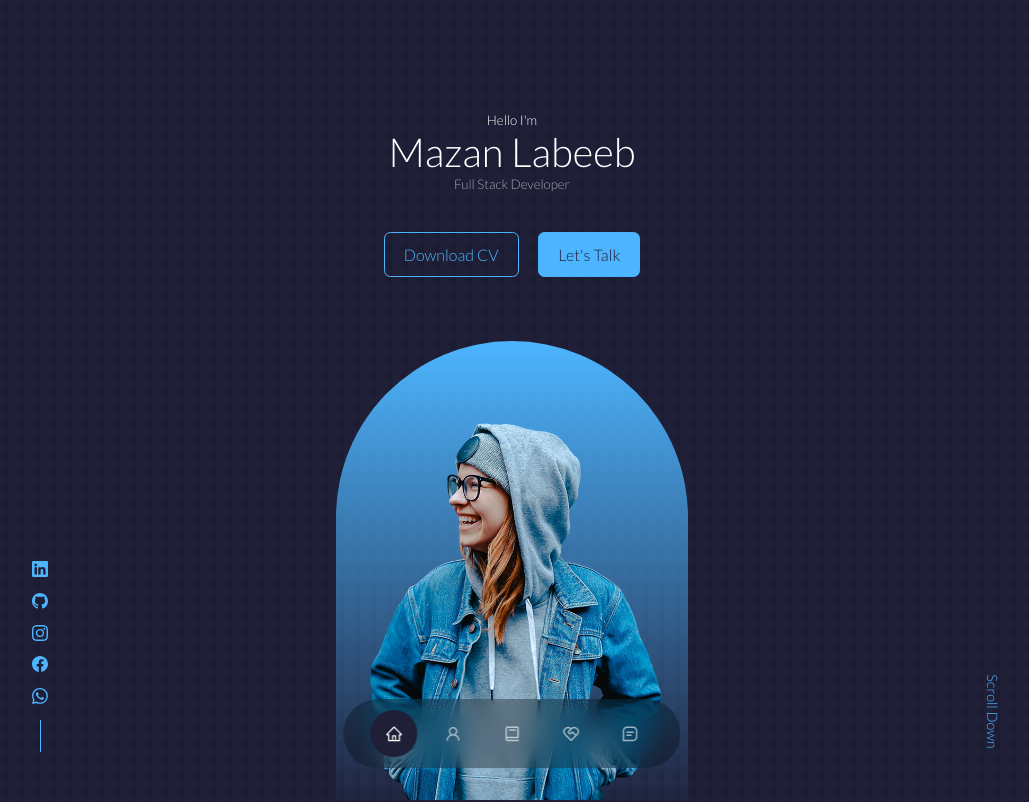
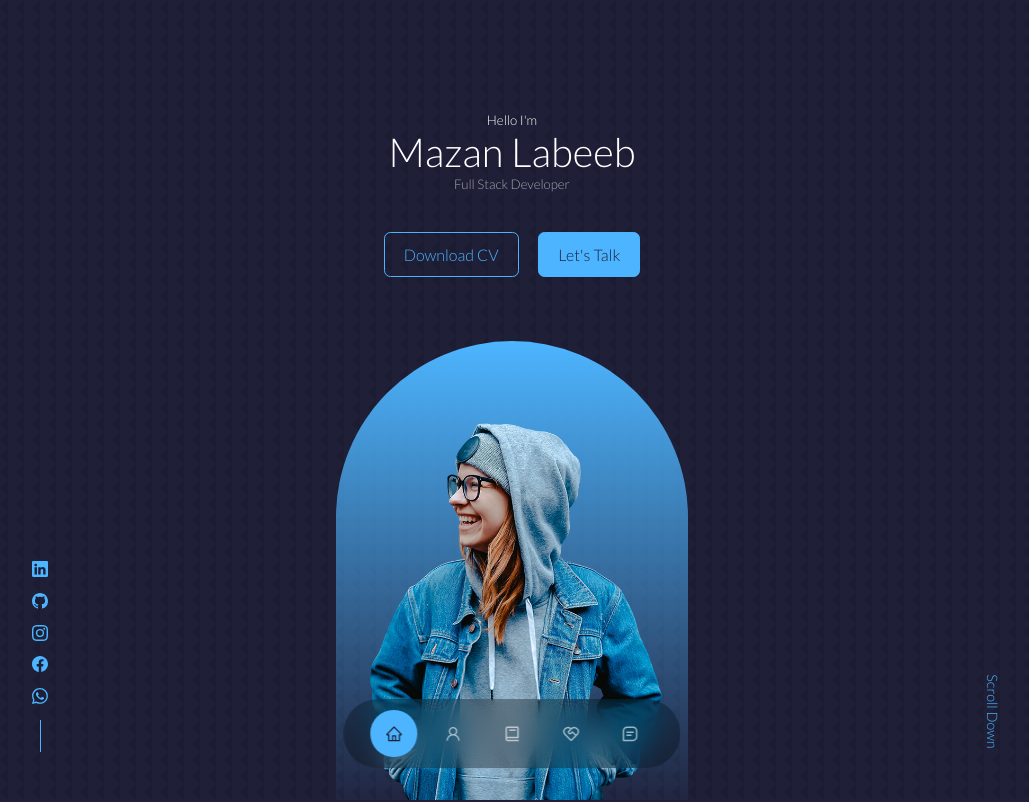
Before and after one commit to MazanLabeeb/My-React-Portfolio, a React (Create React App) app: page / in a window 1280 px wide. Shown: the top 802 px of the page, without its empty margins (128-1157 px from the left). Built offline with nearby package versions, Linux system fonts and the light colour scheme.

Commit message:
finished

```diff
--- a/src/components/nav/nav.styles.scss
+++ b/src/components/nav/nav.styles.scss
@@ -4,7 +4,7 @@ nav{
     width: max-content;
     display: block;
     padding: 0.7rem 1.7rem;
-    z-index:1;
+    z-index:2;
     position: fixed;
     left: 50%;
     transform: translateX(-50%);
@@ -26,8 +26,8 @@ nav{
             background: rgba(0,0,0,0.3);
         }
         &.active{
-            background: $bg;
-            color: $white;
+            background: $primary;
+            color: $bg;
         }
     }
 }
```
